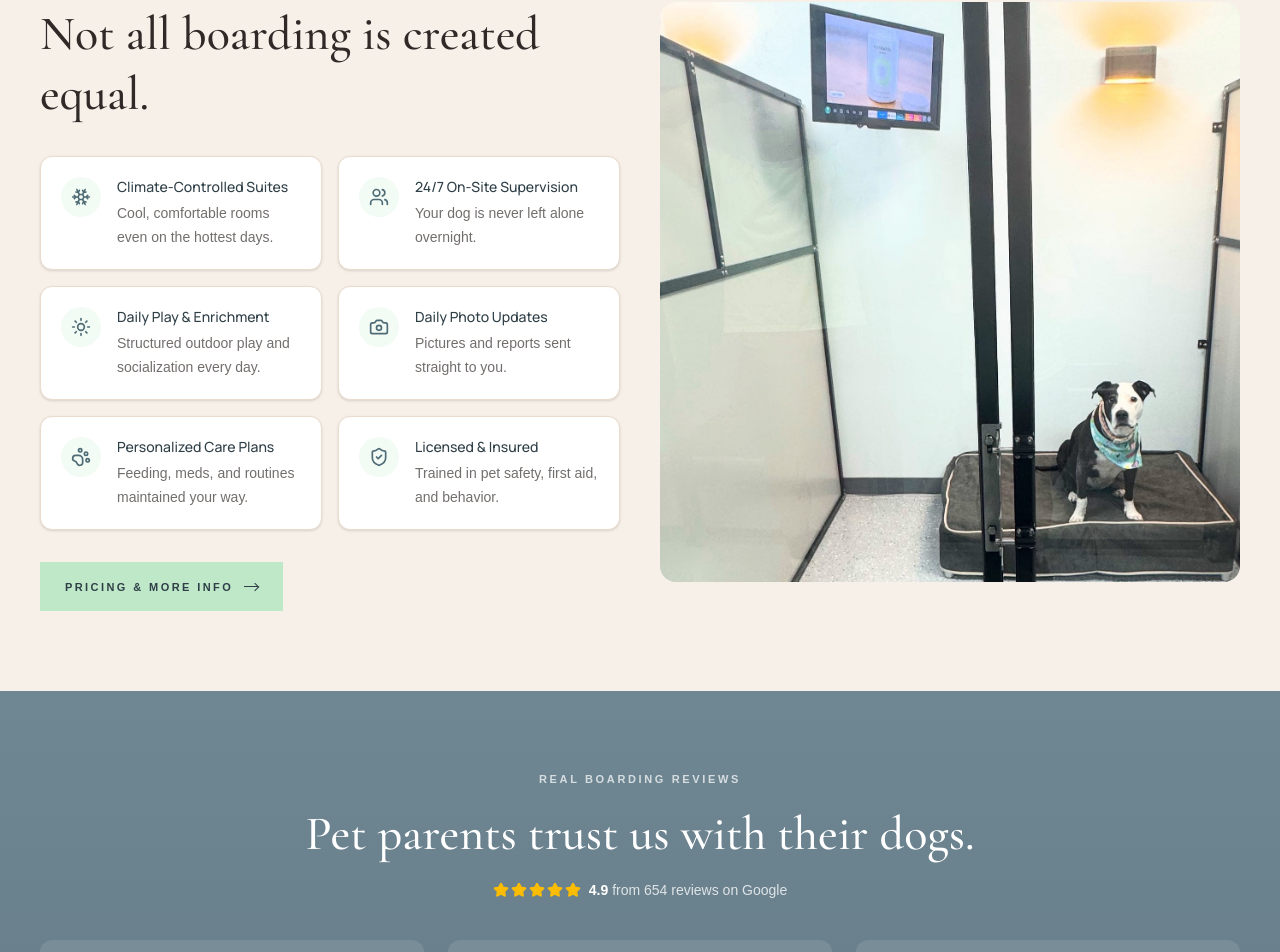
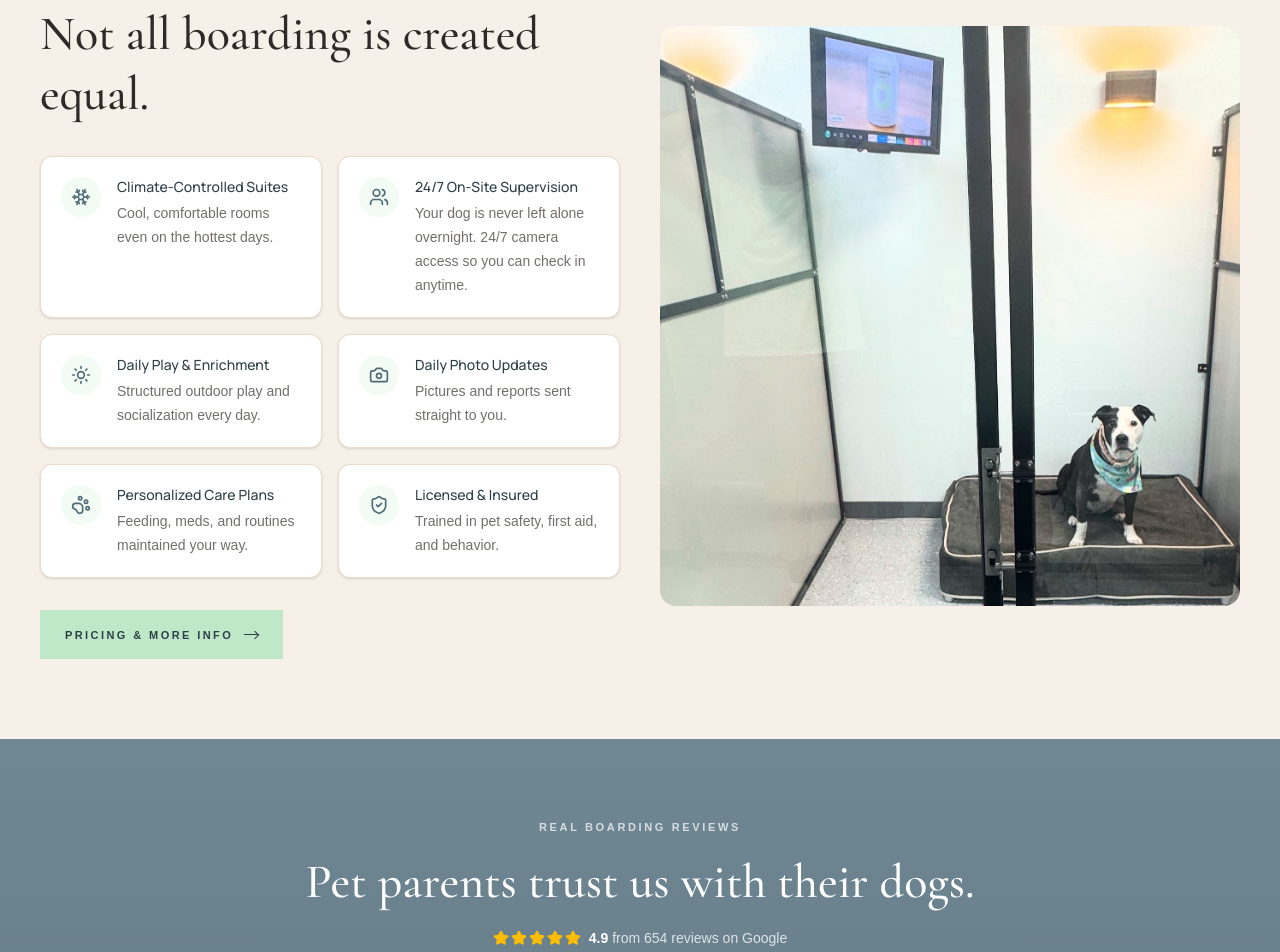
Before and after one commit to dfeleppa/pplanding, a Next.js app: page /summer-boarding in a window 1280 px wide. Shown: the part 914-1866 px from the top of the page. Built offline with nearby package versions, Linux system fonts and the light colour scheme; no server answers.

Commit message:
Update summer-boarding supervision copy to mention 24/7 camera access
https://claude.ai/code/session_01JBKsVrf2RxBwcmf3XGjs98

```diff
--- a/src/app/summer-boarding/page.tsx
+++ b/src/app/summer-boarding/page.tsx
@@ -44,7 +44,7 @@ const whyPlanetPooch = [
   {
     icon: Users,
     title: "24/7 On-Site Supervision",
-    copy: "Your dog is never left alone overnight.",
+    copy: "Your dog is never left alone overnight. 24/7 camera access so you can check in anytime.",
   },
   {
     icon: Sun,
```
